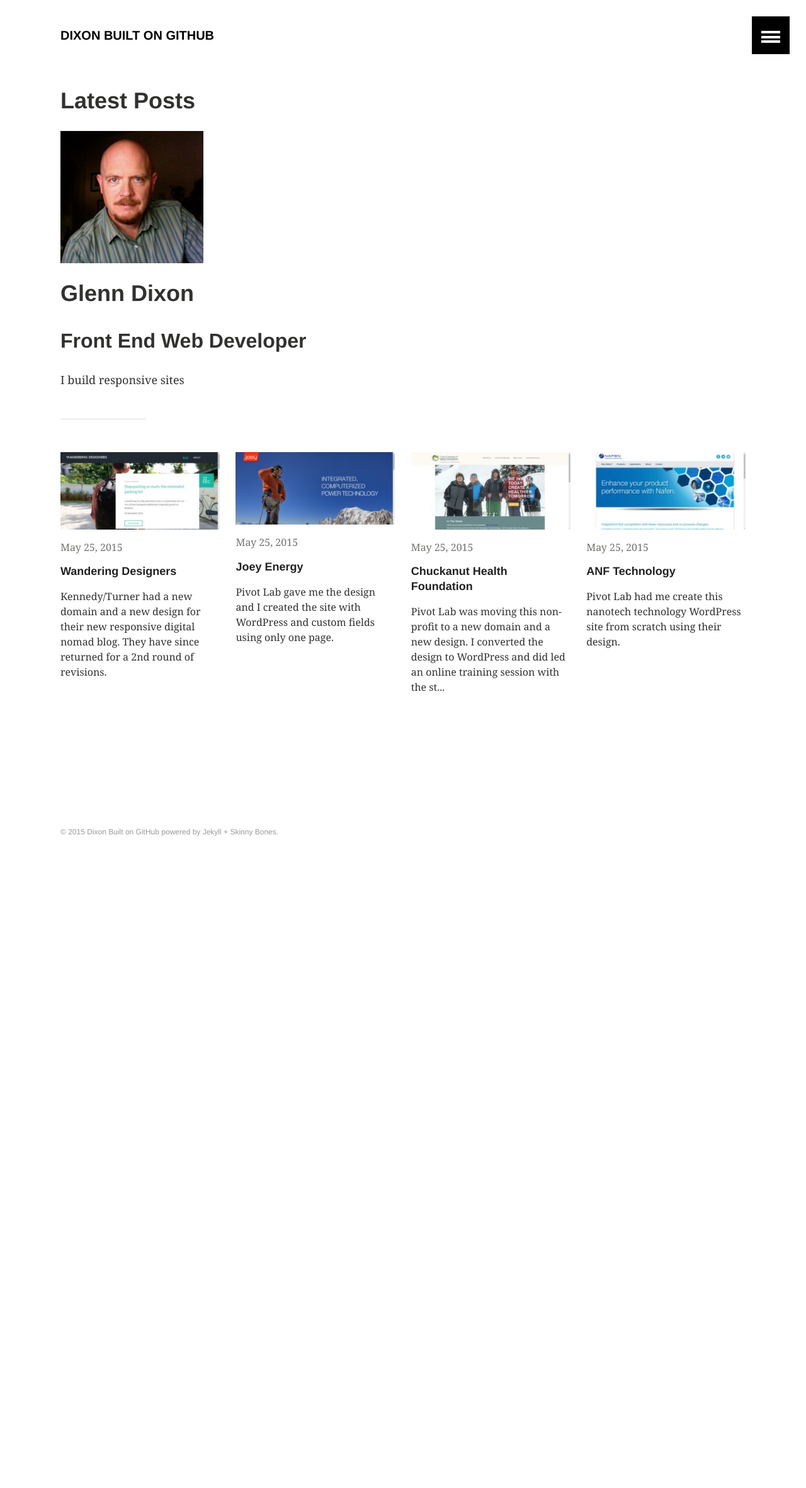
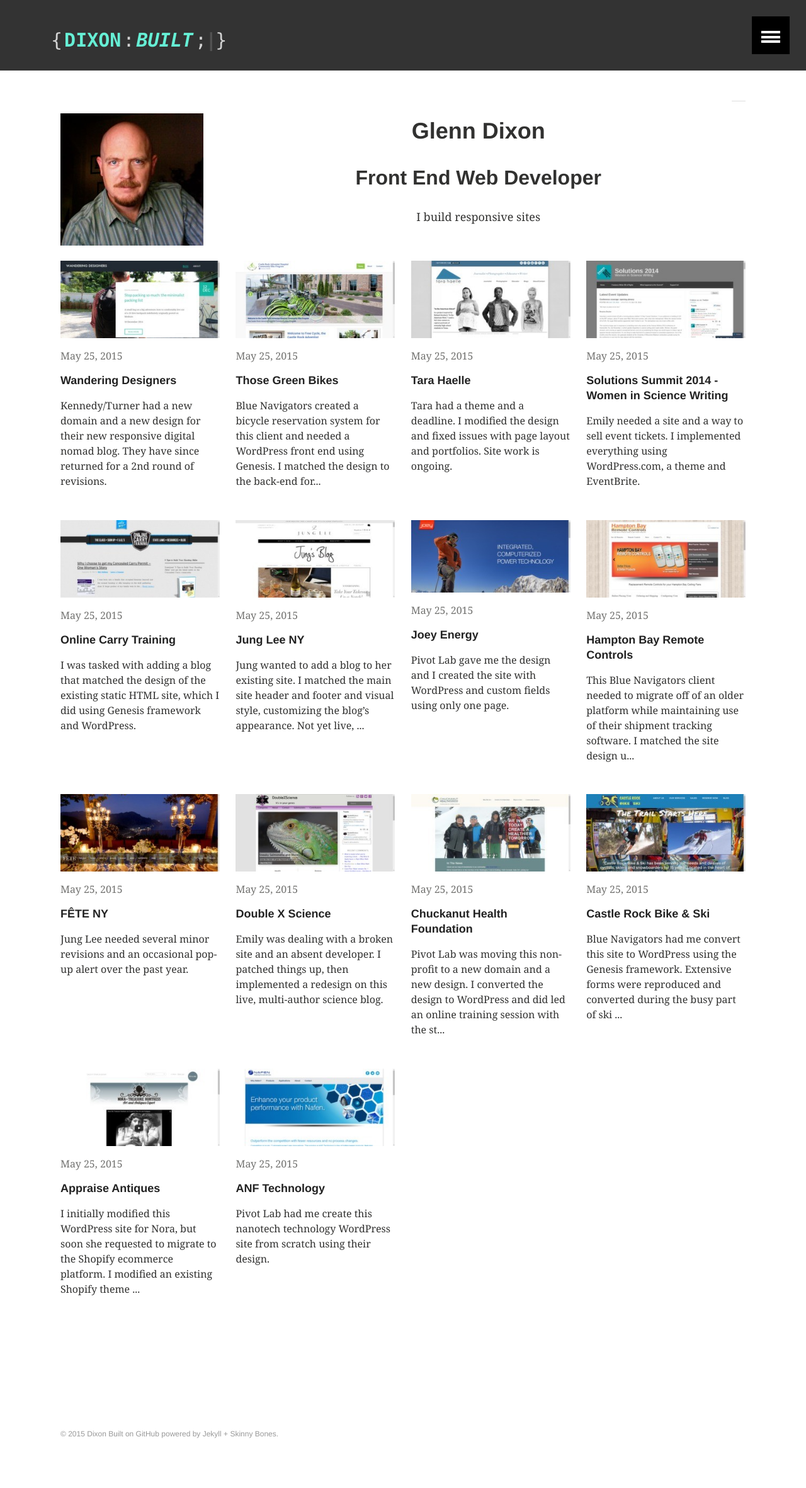
Before and after one commit to dixonge/Dixon-Built-On-GitHub, a Jekyll site: the page built from index.md, in a window 1280 px wide. Shown: the whole page at 63% size. Built offline with Jekyll 4.4.1, drawn with Linux system fonts in a browser that asks for light colours; before the commit the page ends 1407 px from its top, so only the background shows below that.

Commit message:
Finish out portfolio on home page
plus some styling

```diff
--- a/_includes/header.html
+++ b/_includes/header.html
@@ -1,6 +1,19 @@
 <header id="masthead">
   <div class="inner-wrap">
-    <a href="{{ site.url }}/" class="site-title">{{ site.title }}</a>
+    <a href="{{ site.url }}/" class="site-title">
+
+<!-- {{ site.title }}</a> -->
+
+      <p id="logo">
+        <span class="logo-gray">{</span>
+        DIXON
+        <span class="logo-gray">:</span>
+        <i>BUILT</i>
+        <span class="logo-gray">;</span>
+        <span class="blink_me">|</span>
+        <span class="logo-gray">}</span>
+      </p>
+
     <nav role="navigation" class="menu top-menu">
         {% include navigation.html %}
     </nav>
--- /dev/null
+++ b/_posts/2015-05-25-appraise-antiques.md
@@ -0,0 +1,10 @@
+---
+layout: article
+title: Appraise Antiques
+category: portfolio
+image:
+ teaser: appraise-antiques-teaser.jpg
+ feature: appraise-antiques-feature.png
+---
+
+I initially modified this WordPress site for Nora, but soon she requested to migrate to the Shopify ecommerce platform. I modified an existing Shopify theme to match the initial WordPress design. Revisions and additions are ongoing.
--- /dev/null
+++ b/_posts/2015-05-25-castle-rock-bike-and-ski.md
@@ -0,0 +1,10 @@
+---
+layout: article
+title: Castle Rock Bike & Ski
+category: portfolio
+image:
+ teaser: crbs-teaser.jpg
+ feature: crbs-feature.png
+---
+
+Blue Navigators had me convert this site to WordPress using the Genesis framework. Extensive forms were reproduced and converted during the busy part of ski season.
--- /dev/null
+++ b/_posts/2015-05-25-double-x-science.md
@@ -0,0 +1,10 @@
+---
+layout: article
+title: Double X Science
+category: portfolio
+image:
+ teaser: dxs-teaser.jpg
+ feature: dxs-feature.png
+---
+
+Emily was dealing with a broken site and an absent developer. I patched things up, then implemented a redesign on this live, multi-author science blog.
--- /dev/null
+++ b/_posts/2015-05-25-fete-ny.md
@@ -0,0 +1,10 @@
+---
+layout: article
+title: FÊTE NY
+category: portfolio
+image:
+ teaser: fete-teaser.jpg
+ feature: fete-feature.png
+---
+
+Jung Lee needed several minor revisions and an occasional pop-up alert over the past year.
--- /dev/null
+++ b/_posts/2015-05-25-hampton-bay-remote-controls.md
@@ -0,0 +1,10 @@
+---
+layout: article
+title: Hampton Bay Remote Controls
+category: portfolio
+image:
+ teaser: hbrc-teaser.jpg
+ feature: hbrc-feature.png
+---
+
+This Blue Navigators client needed to migrate off of an older platform while maintaining use of their shipment tracking software. I matched the site design using the Genesis framework, WooCommerce and WordPress.
--- /dev/null
+++ b/_posts/2015-05-25-jung-lee-ny.md
@@ -0,0 +1,10 @@
+---
+layout: article
+title: Jung Lee NY
+category: portfolio
+image:
+ teaser: jung-lee-ny-teaser.jpg
+ feature: jung-lee-ny-feature.png
+---
+
+Jung wanted to add a blog to her existing site. I matched the main site header and footer and visual style, customizing the blog's appearance. Not yet live, the project is ongoing.
--- /dev/null
+++ b/_posts/2015-05-25-online-carry-training.md
@@ -0,0 +1,10 @@
+---
+layout: article
+title: Online Carry Training
+category: portfolio
+image:
+ teaser: online-carry-training-teaser.jpg
+ feature: online-carry-training-feature.png
+---
+
+I was tasked with adding a blog that matched the design of the existing static HTML site, which I did using Genesis framework and WordPress.
--- /dev/null
+++ b/_posts/2015-05-25-solutions-summit-2014.md
@@ -0,0 +1,10 @@
+---
+layout: article
+title: Solutions Summit 2014 - Women in Science Writing
+category: portfolio
+image:
+ teaser: solutions-2014-teaser.jpg
+ feature: solutions-2014-feature.png
+---
+
+Emily needed a site and a way to sell event tickets. I implemented everything using WordPress.com, a theme and EventBrite.
--- /dev/null
+++ b/_posts/2015-05-25-tara-haelle.md
@@ -0,0 +1,10 @@
+---
+layout: article
+title: Tara Haelle
+category: portfolio
+image:
+ teaser: tara-haelle-teaser.jpg
+ feature: tara-haelle-feature.png
+---
+
+Tara had a theme and a deadline. I modified the design and fixed issues with page layout and portfolios. Site work is ongoing.
--- /dev/null
+++ b/_posts/2015-05-25-those-green-bikes.md
@@ -0,0 +1,10 @@
+---
+layout: article
+title: Those Green Bikes
+category: portfolio
+image:
+ teaser: those-green-bikes-teaser.jpg
+ feature: those-green-bikes-feature.png
+---
+
+Blue Navigators created a bicycle reservation system for this client and needed a WordPress front end using Genesis. I matched the design to the back-end for continuity.
--- a/_sass/_layout.scss
+++ b/_sass/_layout.scss
@@ -9,6 +9,7 @@
 #masthead {
 	padding: $gutter;
 	z-index: 5;
+	background-color: #333333;
 	@include transform(translate(0,0));
 	@include transition(500ms cubic-bezier(.645,.045,.355,1.000));
 	&.slide {
@@ -33,6 +34,42 @@
 	line-height: .5 * $masthead-height; // half the height to center vertically
 	text-transform: uppercase;
 }
+
+#logo {
+  margin: 0 0;
+  font-size: 30px;
+  font-family: Consolas, Lucida Console, Monaco, Lucida Sans Typewriter, "Helvetica Neue", Helvetica, Arial, sans-serif;
+  font-weight: 700;
+}
+#logo .logo-gray {
+  color: #d4d4d4;
+  font-weight: 200;
+	margin: 0 -15px;
+}
+a p#logo {
+  color: #66efd5!important;
+  text-decoration: none;
+}
+a p#logo .blink_me {
+  color: white;
+  margin: 0 -5px;
+}
+.blink_me {
+    animation-name: blinker;
+		animation-duration: 1.5s;
+		animation-iteration-count: infinite;
+		-webkit-animation-name: blinker;
+    -webkit-animation-duration: 1.5s;
+    -webkit-animation-iteration-count: infinite;
+    background:#333;
+    border: 0px solid #00ff00;
+ }
+
+ @-webkit-keyframes blinker {
+   0% {width:20px; opacity: 0;}
+   50% {width:20px; opacity: 1; }
+   100% {width:50px; opacity: 0; }
+ }
 
 
 /*
@@ -297,6 +334,18 @@
 	}
 }
 
+// home page element alignment
+
+.bio-image {
+	float: left;
+	width: 24%;
+}
+.home-right {
+	float: left;
+	text-align: center;
+	width: 74%;
+}
+
 /*
    Page footer
    ========================================================================== */
--- a/index.md
+++ b/index.md
@@ -1,10 +1,10 @@
 ---
 layout: archive
 permalink: /
-title: "Latest Posts"
+title:
 ---
 
-<img src="images/bio-photo.jpg">
+<p class="bio-image"><img src="images/bio-photo.jpg"></p>
 
 <div class="home-right">
 <h1>Glenn Dixon</h1>
```
